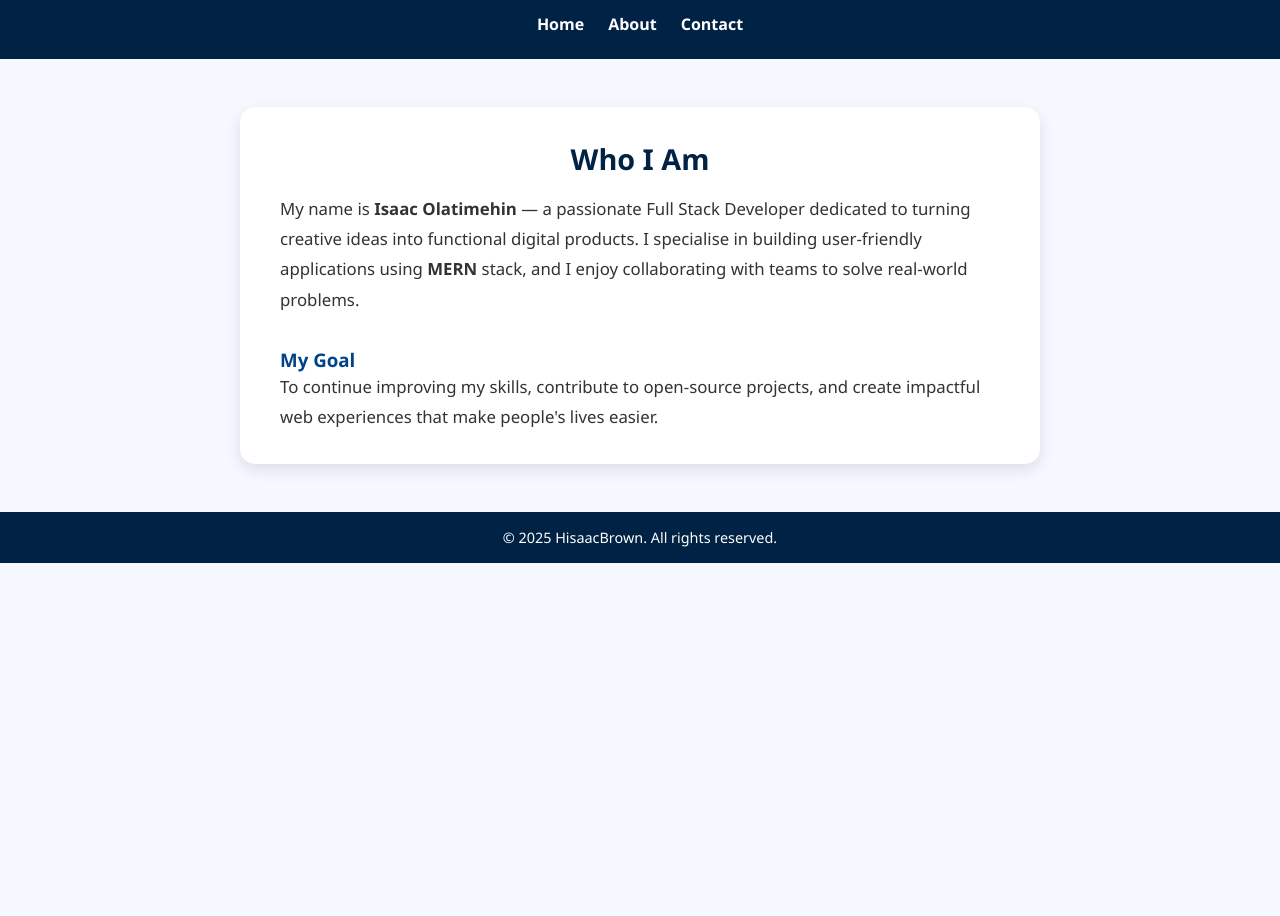
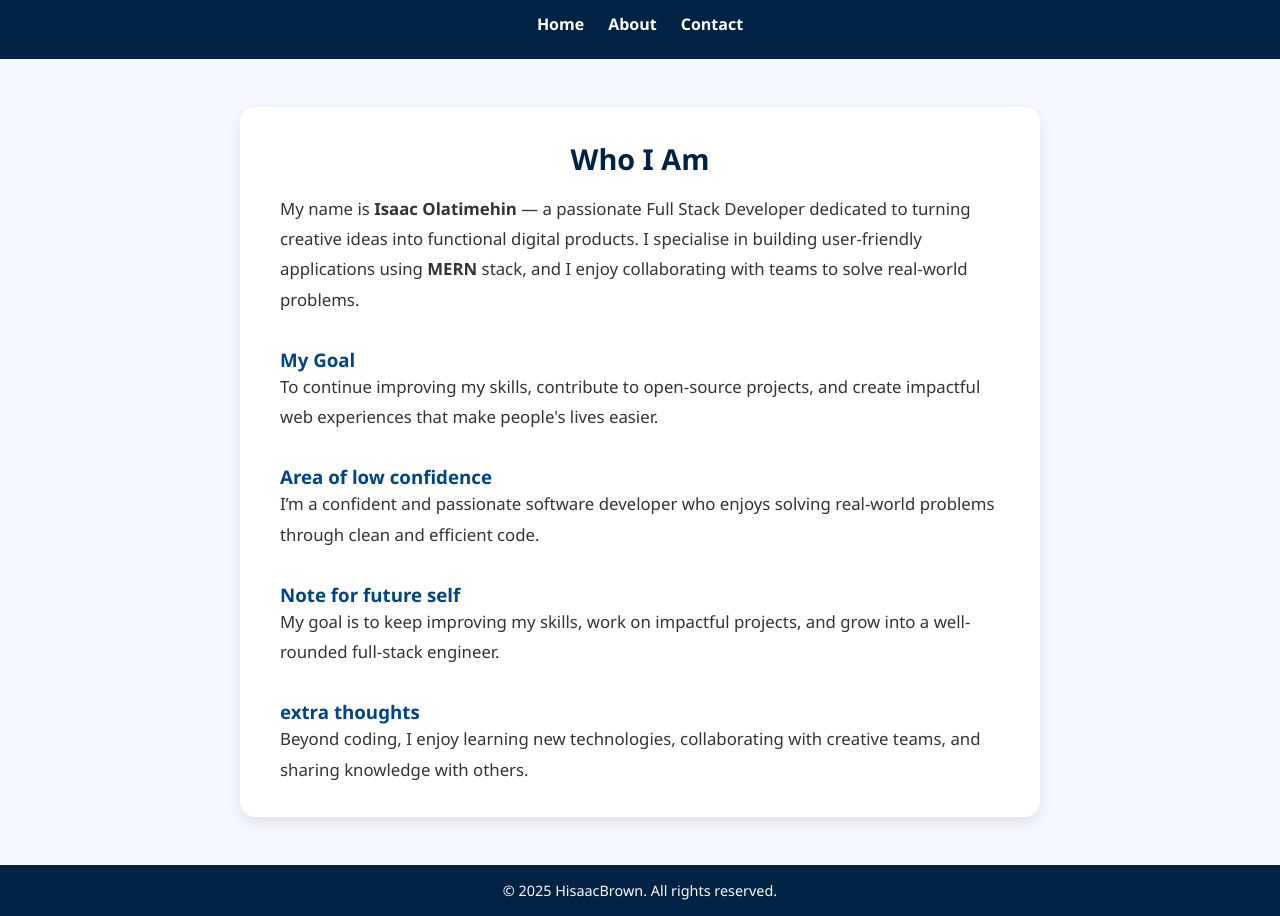
Before and after one commit to HiiDev01/hngCard, a plain HTML site: page about.html in a window 1280 px wide. Shown: the part 70-986 px from the top of the page. Before the commit the page ends 800 px from the top, so only its background shows below. Drawn offline with Linux system fonts and the light colour scheme.

Commit message:
update id

```diff
--- a/about.html
+++ b/about.html
@@ -19,17 +19,33 @@
   </header>
 
   <main>
-    <section class="about-section" data-testid="test-about-section">
+    <section class="about-section" data-testid="test-about-page">
       <h2 data-testid="test-about-heading">Who I Am</h2>
-      <p data-testid="test-about-description">
+      <p data-testid="test-about-bio">
         My name is <b>Isaac Olatimehin</b> — a passionate Full Stack Developer dedicated to turning creative ideas into functional digital products.
         I specialise in building user-friendly applications using <b>MERN</b> stack, and I enjoy collaborating with teams to solve real-world problems.
       </p>
 
       <h3 data-testid="test-about-goal-title">My Goal</h3>
-      <p data-testid="test-about-goal-text">
+      <p data-testid="test-about-goal">
         To continue improving my skills, contribute to open-source projects, and create impactful web experiences that make people's lives easier.
       </p>
+
+      <h3>Area of low confidence</h3>
+      <p data-testid="test-about-confidence">
+        I’m a confident and passionate software developer who enjoys solving real-world problems through clean and efficient code.
+      </p>
+
+      <h3>Note for future self</h3>
+      <p data-testid="test-about-future-note">
+        My goal is to keep improving my skills, work on impactful projects, and grow into a well-rounded full-stack engineer.
+      </p>
+
+       <h3>extra thoughts</h3>
+      <p data-testid="test-about-extra">
+        Beyond coding, I enjoy learning new technologies, collaborating with creative teams, and sharing knowledge with others.
+      </p>
+
     </section>
   </main>
 
```
